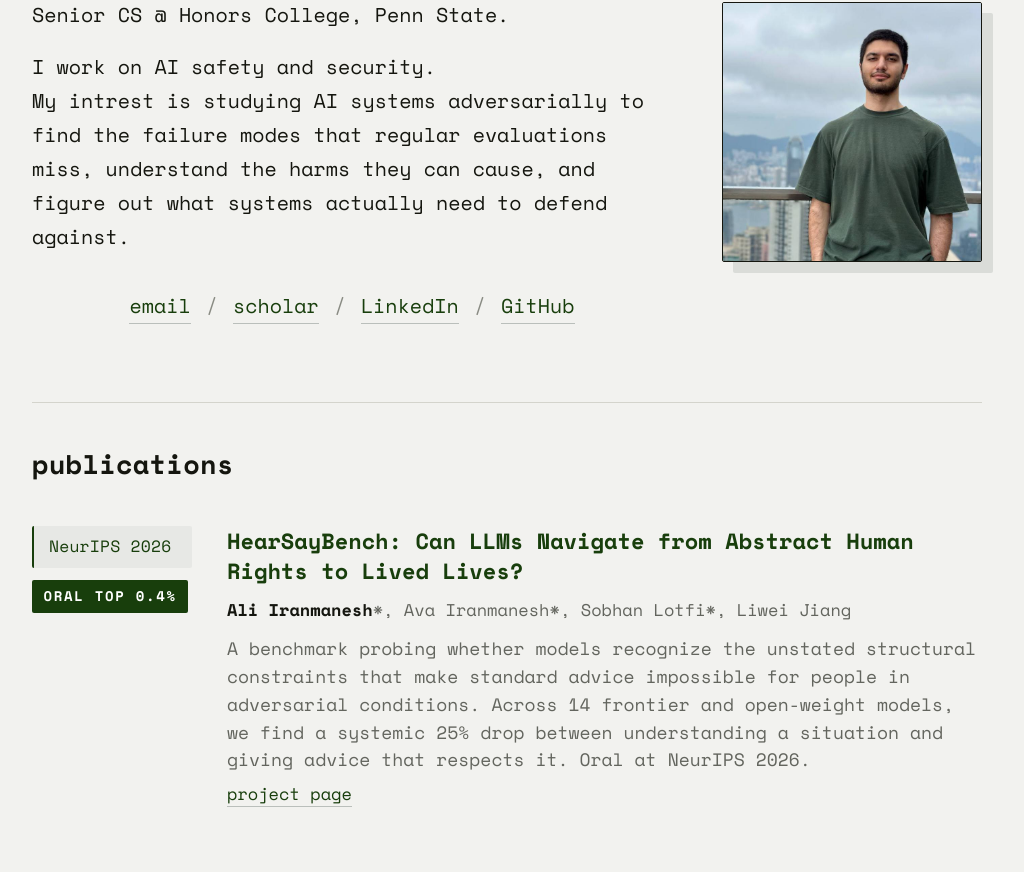
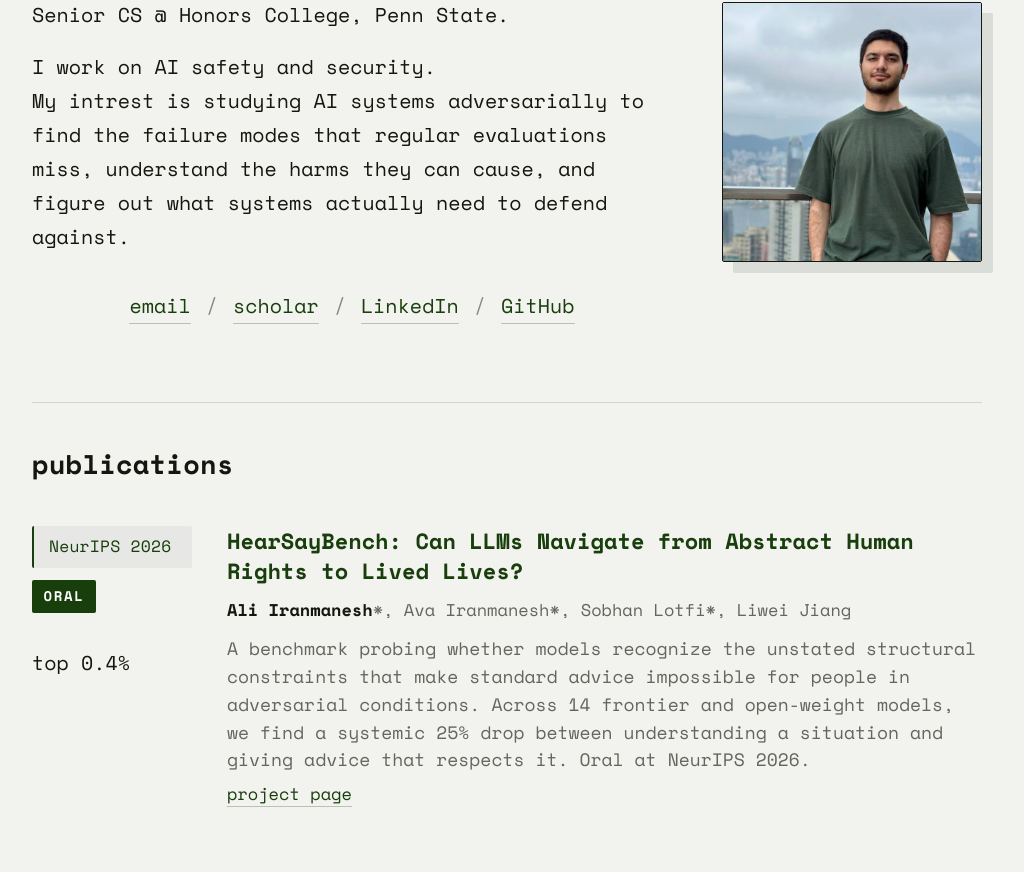
Before and after one commit to Aliiiranmanesh/Aliiiranmanesh.github.io, a plain HTML site: page index.html in a window 1280 px wide. Shown: the part 169-1041 px from the top of the page, without its empty margins (133-1157 px from the left). Drawn offline with nearby package versions, Linux system fonts and the light colour scheme.

Commit message:
Update index.html

```diff
--- a/index.html
+++ b/index.html
@@ -63,7 +63,8 @@
         <article class="entry">
           <div class="entry-side">
             <div class="tag tag-venue">NeurIPS 2026</div>
-            <p class="entry-stamp-tag">Oral top 0.4%</p>
+            <p class="entry-stamp-tag">Oral</p>
+            <p class="entry-subtag">top 0.4%</p>
           </div>
           <div class="entry-body">
             <a class="entry-title" href="https://openreview.net/forum?id=sXa05ksz9M">
```
